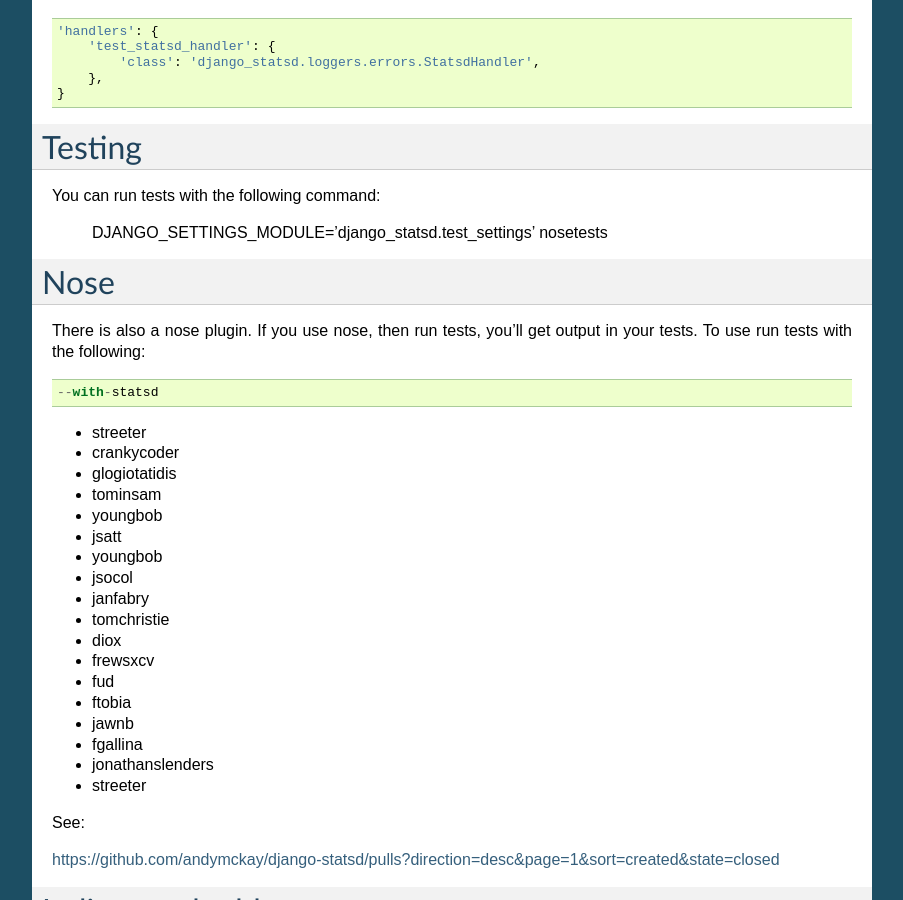
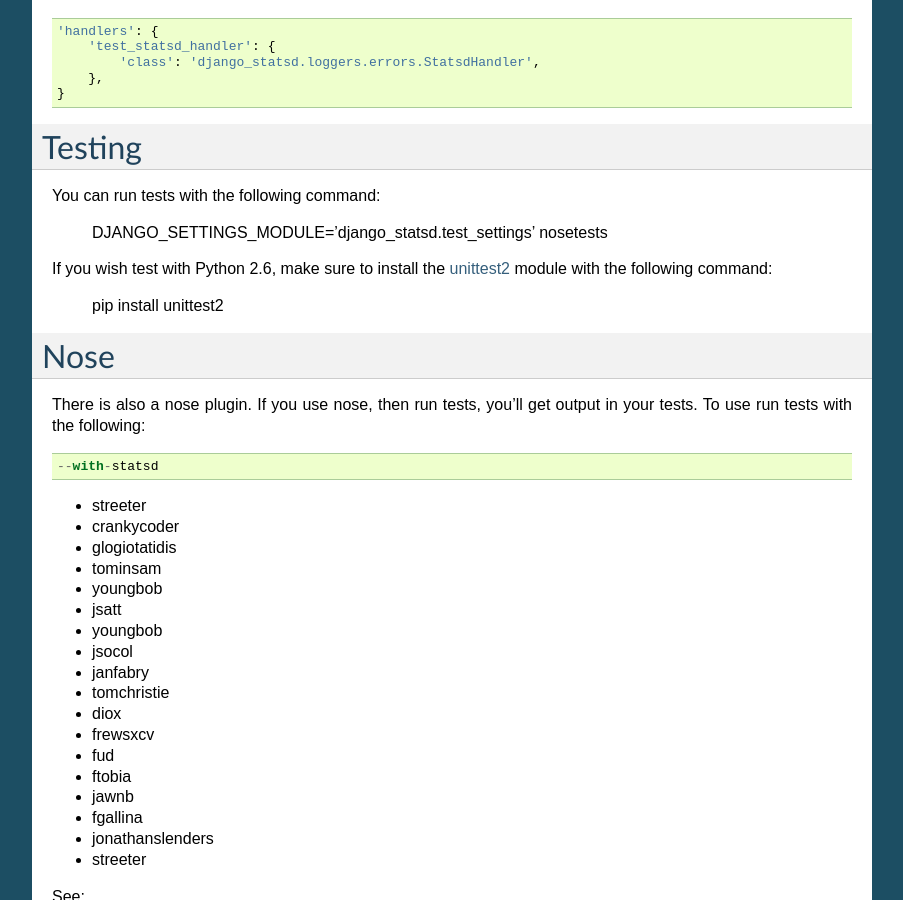
Before and after one commit to django-statsd/django-statsd, a Sphinx documentation site: the page built from docs/index.rst, in a window 1280 px wide and 900 px high, scrolled down 6012 px. Shown: the whole window, without its empty margins (198-1101 px from the left). Built offline with Sphinx 7.4.7, drawn with Linux system fonts in a browser that asks for light colours.

Commit message:
Add note to docs about unittest2 + Python 2.6

```diff
--- a/docs/index.rst
+++ b/docs/index.rst
@@ -345,6 +345,12 @@ You can run tests with the following command:
 
     DJANGO_SETTINGS_MODULE='django_statsd.test_settings' nosetests
 
+If you wish test with Python 2.6, make sure to install the unittest2_ module with the following command:
+
+    pip install unittest2
+
+.. _unittest2: https://pypi.python.org/pypi/unittest2
+
 Nose
 ====
 
```
